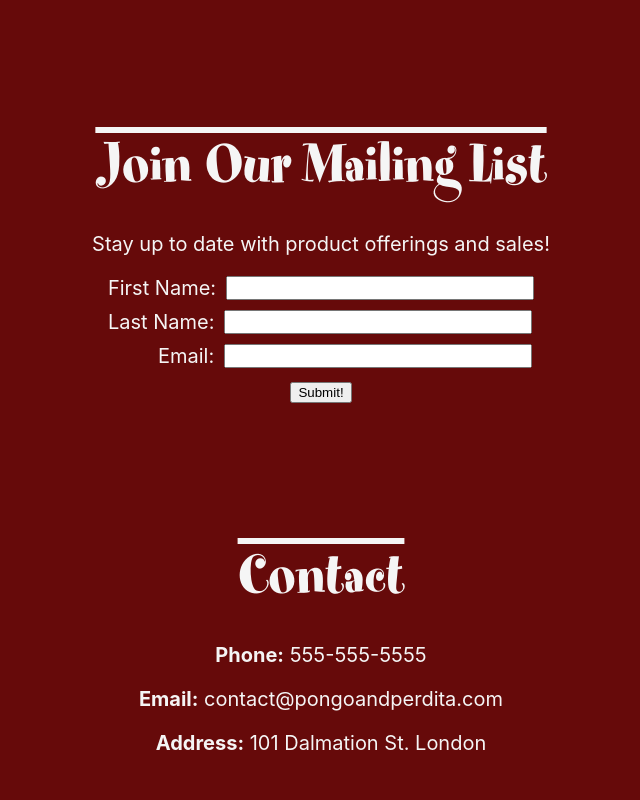
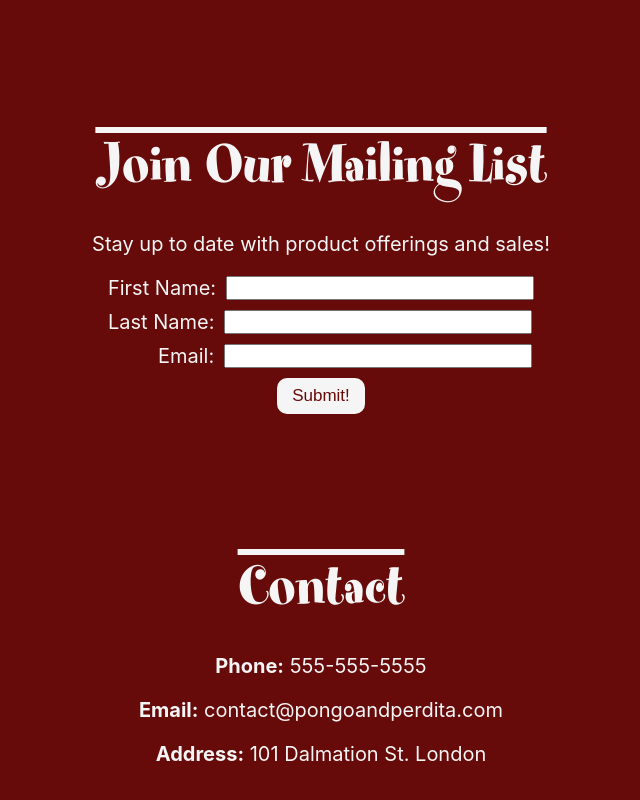
Before and after one commit to olvbrntly/shopping-cart, a React (Create React App) app: page /about in a window 1280 px wide. Shown: the part 679-1479 px from the top of the page, without its empty margins (319-959 px from the left). Built offline with nearby package versions, Linux system fonts and the light colour scheme.

Commit message:
styled mailing list btn

```diff
--- a/src/components/about_components/Mailing.js
+++ b/src/components/about_components/Mailing.js
@@ -24,7 +24,7 @@ function Mailing(){
                 </div>
 
 
-                <button>Submit!</button>
+                <button className="mailing-submit">Submit!</button>
             </div>
         </div>
     )
--- a/src/components/about_components/about.css
+++ b/src/components/about_components/about.css
@@ -39,4 +39,25 @@
     margin-left: 50px;
 }
 
+.mailing-submit{
+    background-color: whitesmoke;
+    border:none;
+    color:rgb(102, 10, 10);
+    padding:8px 15px;
+    text-align:center;
+    text-decoration:none;
+    display:inline-block;
+    font-size:17px;
+    border-radius:10px;
+    margin-top:0;
+}
+
+.mailing-submit:hover {background-color: rgb(207, 206, 206)}
+
+.mailing-submit:active {
+  background-color: rgb(207, 206, 206);
+  box-shadow: 0 5px #666;
+  transform: translateY(4px);
+}
+
 /* ---------- CONTACT INFO SECTION ----------- */
```
